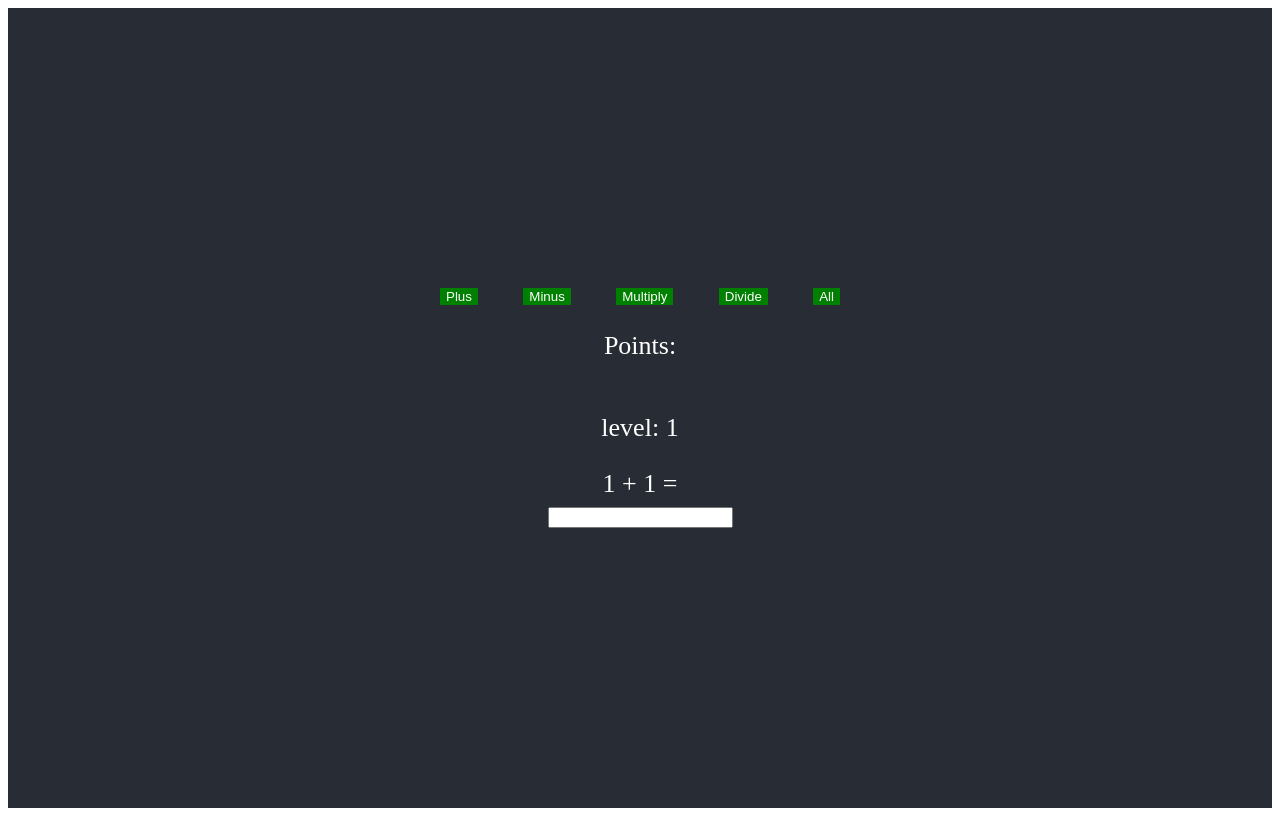
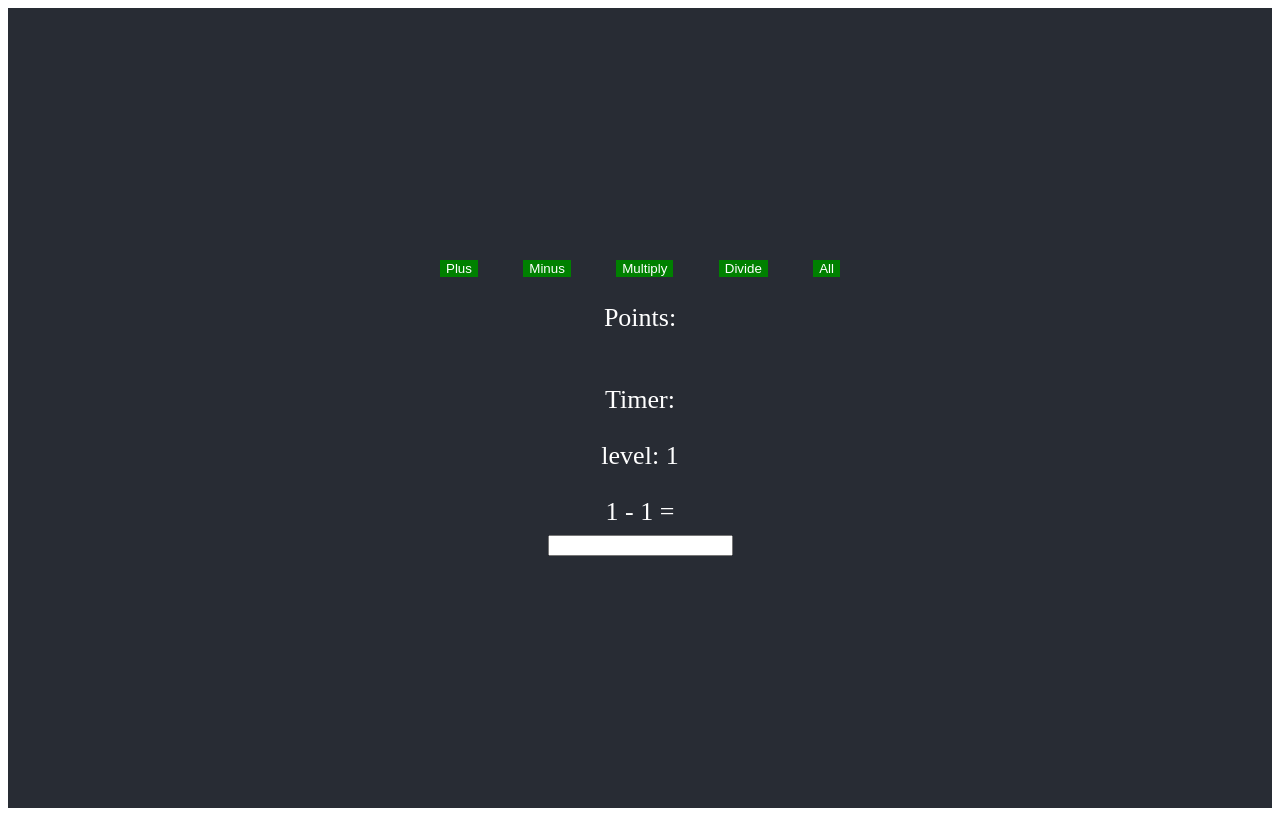
Before and after one commit to Esther2504/MathQuiz, a React (Create React App) app: page / in a window 1280 px wide. Both pictures are taken after a click on the button "Minus". Built offline with nearby package versions, Linux system fonts and the light colour scheme.

Commit message:
minus levels

```diff
--- a/src/Minus.tsx
+++ b/src/Minus.tsx
@@ -1,36 +1,26 @@
 import React from 'react'
-import { useState } from 'react'
+import { useState, useEffect } from 'react'
 
 export default function Minus() {
   const [number1, setNumber1] = useState(1)
   const [number2, setNumber2] = useState(1)
-const [number3, setNumber3] = useState(1)
-const [operation, setOperation] = useState('+')
+  const [number3, setNumber3] = useState<Number>()
+  const [timer, setTimer] = useState()
   const [guess, setGuess] = useState('')
   const [level, setLevel] = useState<Number>(1)
   const [correct, setCorrect] = useState(0)
 
-const operations = ['+', '-', 'x']
-
   const checkAnswer = (guess: string) => {
-  let answer;
-  console.log(operation)
-  if (operation === '+') {
-    answer = number1 + number2
-  } else if (operation === '-') {
-    answer = number1 - number2
-  } else if (operation === '/') {
-    answer = number1 / number2
-  } else {
-    answer = number1 * number2
-  }
+      let answer = number1 - number2
 
     if (Number(guess) === answer) {
+      setCorrect(correct + 1)
       if (level === 1) {
+        console.log(number1)
+
         setNumber1(Math.round(Math.random() * 10))
-    setNumber2(Math.round(Math.random() * 10))
-    setOperation(operations[Math.round(Math.random() * 1)])
-    setCorrect(correct + 1)
+          setNumber2(Math.round(Math.random() * (10 - number1 + 1) + number1))
+
         if (correct === 10) {
           setLevel(2)
         }
@@ -38,22 +28,73 @@ if (Number(guess) === answer) {
       } else if (level === 2) {
         setNumber1(Math.round(Math.random() * 50))
         setNumber2(Math.round(Math.random() * 50))
-    setOperation(operations[Math.round(Math.random() * 1)])
         setCorrect(correct + 1)
         if (correct === 20) {
           setLevel(3)
         }
+      } else if (level === 3) {
+        setNumber1(Math.round(Math.random() * 100))
+        setNumber2(Math.round(Math.random() * 100))
+        if (correct === 30) {
+          setLevel(4)
         }
-  console.log('correct!')
-
-  console.log(Math.round(Math.random() * 3))
-  console.log(operation);
+      } else if (level === 4) {
+        setNumber1(Math.round(Math.random() * 300))
+        setNumber2(Math.round(Math.random() * 300))
+        if (correct === 40) {
+          setLevel(5)
+        }
+      } else if (level === 5) {
+        setNumber1(Math.round(Math.random() * 500))
+        setNumber2(Math.round(Math.random() * 500))
+        if (correct === 50) {
+          setLevel(6)
+        }
+      } else if (level === 6) {
+        setNumber1(Math.round(Math.random() * 500))
+        setNumber2(Math.round(Math.random() * 500))
+        setNumber3(Math.round(Math.random() * 500))
+        if (correct === 60) {
+          setLevel(7)
+        }
+      } else if (level === 7) {
+        setNumber1(Math.round(Math.random() * 1000))
+        setNumber2(Math.round(Math.random() * 1000))
+        setNumber3(Math.round(Math.random() * 1000))
+        if (correct === 70) {
+          setLevel(8)
+        }
+      } else if (level === 8) {
+        setNumber1(Math.round(Math.random() * 5000))
+        setNumber2(Math.round(Math.random() * 5000))
+        setNumber3(Math.round(Math.random() * 5000))
+        if (correct === 80) {
+          setLevel(9)
+        }
+      } else if (level === 9) {
+        setNumber1(Math.round(Math.random() * 10000))
+        setNumber2(Math.round(Math.random() * 10000))
+        if (correct === 90) {
+          setLevel(10)
+        }
+      } else if (level === 10) {
+        setNumber1(Math.round(Math.random() * 10000))
+        setNumber2(Math.round(Math.random() * 10000))
+        setNumber3(Math.round(Math.random() * 10000))
+        if (correct === 100) {
+          alert('Congrats')
+        }
+      }
       (document.getElementById('guess') as HTMLInputElement).value = ''
     }
-  console.log(answer)
   }
+
+  let date = new Date()
+
   return (
-    <div> <p>level: {level.toString()}</p>
-    <div>{number1} {operation} {number2} =</div><input id="guess" type="number" onInput={(e) => checkAnswer((e.target as HTMLInputElement).value)}></input></div>
+    <div>
+      <p>Timer: </p>
+      <p>level: {level.toString()}</p>
+      <div>{number1} - {number2} {number3 ? `- ${number3}` : null} =</div><input id="guess" type="number" onInput={(e) => checkAnswer((e.target as HTMLInputElement).value)}></input></div>
   )
 }
--- a/src/Plus.tsx
+++ b/src/Plus.tsx
@@ -1,4 +1,4 @@
-import React from 'react'
+import React, { useEffect } from 'react'
 import { useState } from 'react'
 
 export default function Plus() {
@@ -86,13 +86,20 @@ export default function Plus() {
     }
   }
 
+  let date = new Date()
+
   setTimeout(() => {
+// setTimer()
 
   }, 1000 * 60)
 
+  useEffect(() => {
+    console.log(date.getSeconds())
+  }, [date.getSeconds()])
+
   return (
     <div>
-      <p>Timer {}</p>
+      <p>Timer: </p>
       <p>level: {level.toString()}</p>
       <div>{number1} + {number2} {number3 ? `+ ${number3}` : null} =</div><input id="guess" type="number" onInput={(e) => checkAnswer((e.target as HTMLInputElement).value)}></input></div>
   )
```
Lines whose indentation alone changed are shown as unchanged.
